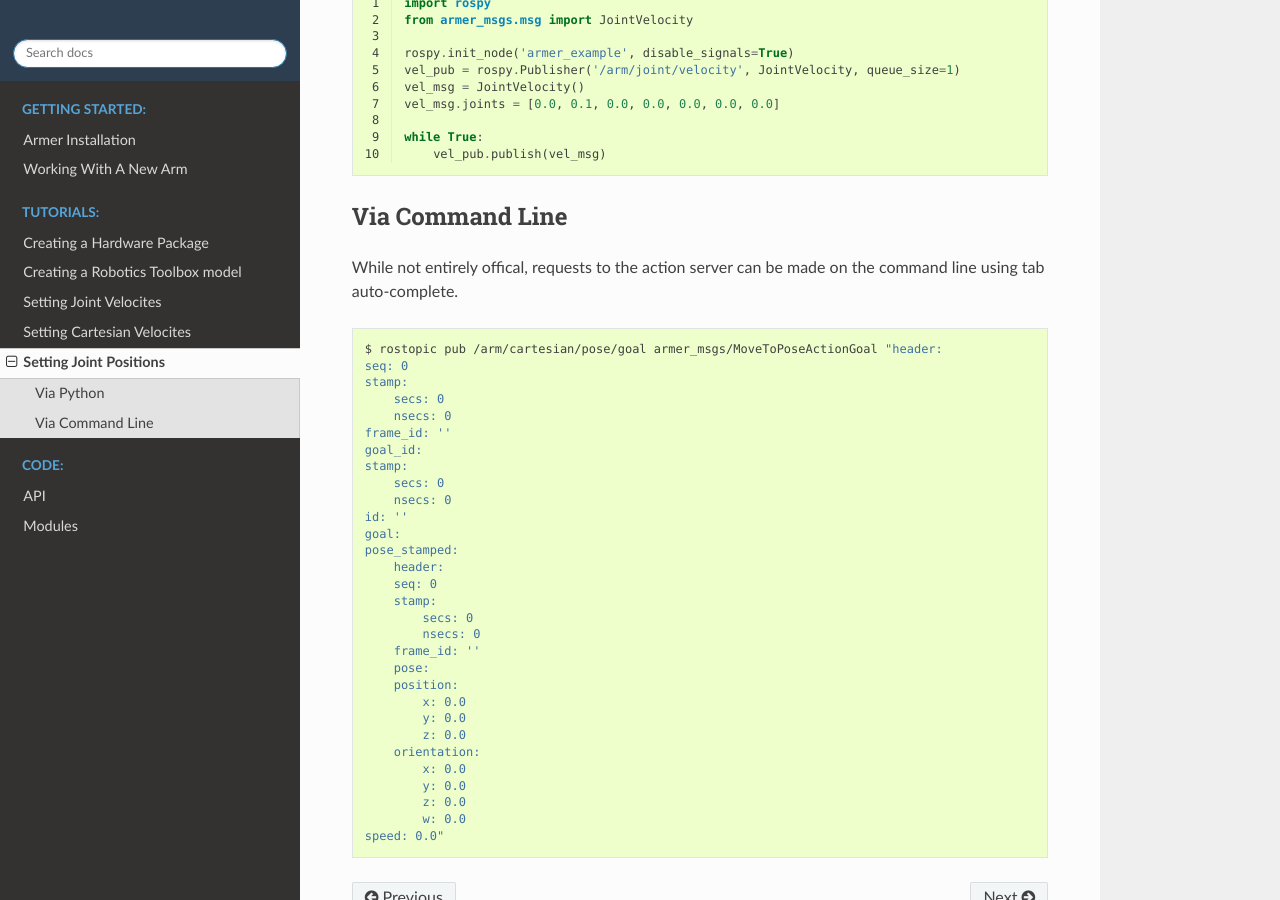
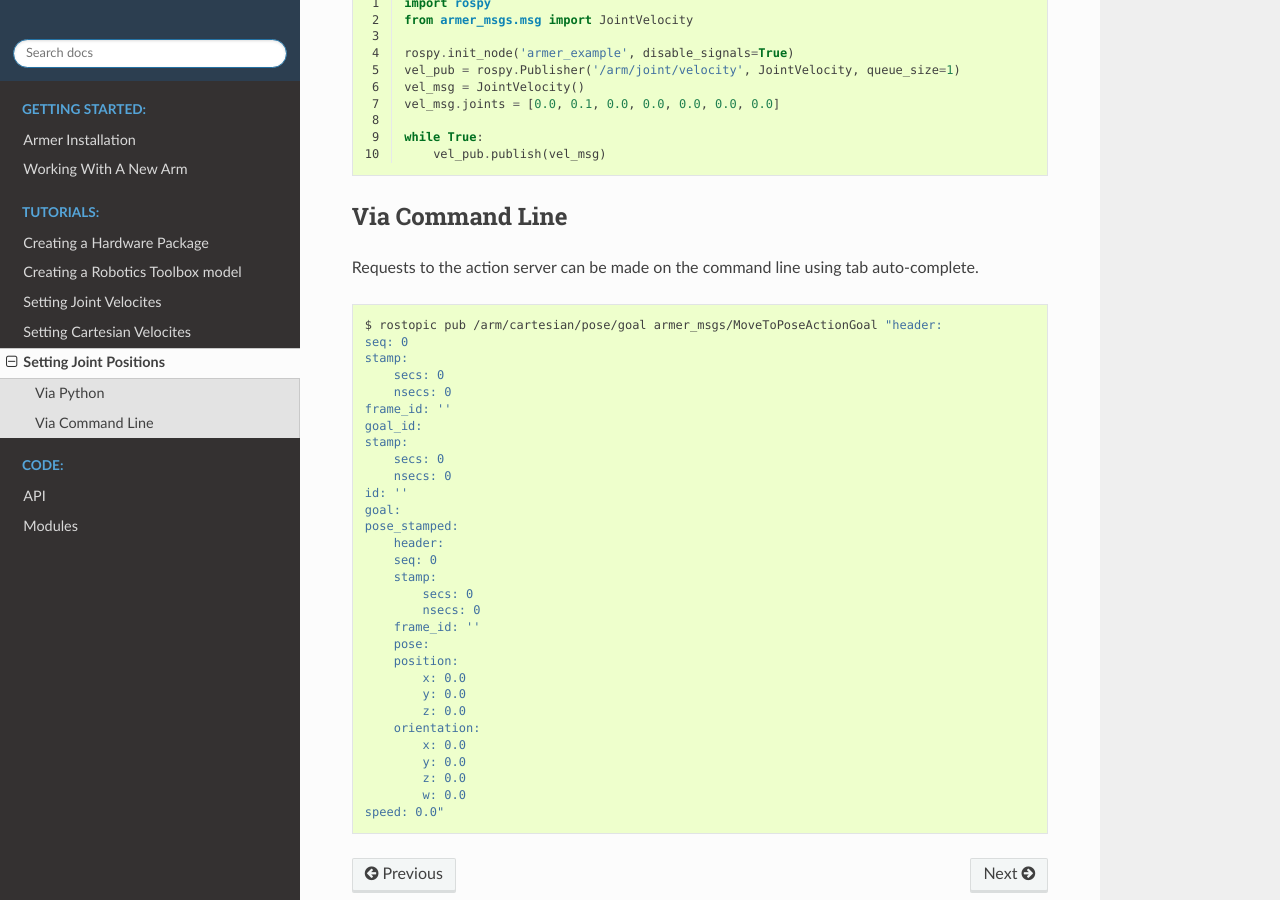
Before and after one commit to qcr/armer, a Sphinx documentation site: the page built from docs/set_joint_position.rst, in a window 1280 px wide and 900 px high, scrolled down 474 px. Built offline with Sphinx 7.4.7 and the Read the Docs theme 2.0.0, drawn with Linux system fonts in a browser that asks for light colours.

Commit message:
fixed small typos pointed out by Peter

```diff
--- a/docs/API.rst
+++ b/docs/API.rst
@@ -37,7 +37,7 @@ Services
     Removes the joint configuration of the provided pose name.
 
 * **/arm/set_cartesian_impedance** `armer_msgs/SetCartesianImpedance <https://github.com/qcr/armer_msgs/blob/main/srv/SetCartesianImpedance.srv>`_
-    Adjusts the impedance of the end-effector position in cartesian space.
+    Adjusts the impedance of the end-effector position in Cartesian space.
 
 * **/arm/add_named_pose_config** `armer_msgs/SetNamedPoseConfig <https://github.com/qcr/armer_msgs/blob/main/srv/SetNamedPoseConfig.srv>`_
     Instructs the driver to load named poses stored in the indicated config file.
--- a/docs/conf.py
+++ b/docs/conf.py
@@ -1,4 +1,6 @@
 import sphinx_rtd_theme
+
+
 # Configuration file for the Sphinx documentation builder.
 #
 # This file only contains a selection of the most common options. For a full
@@ -20,7 +22,7 @@ sys.path.insert(0, os.path.abspath('../armer'))
 
 project = 'Armer Driver'
 copyright = '2021, Gavin Suddrey'
-author = 'Gavin Suddrey'
+author = 'Gavin Suddrey, Faith Lim'
 
 
 # -- General configuration ---------------------------------------------------
@@ -36,7 +38,13 @@ extensions = [
     'sphinx.ext.viewcode',
     'sphinx.ext.autosectionlabel',
     'sphinx.ext.inheritance_diagram',
+
 ]
+
+
+rinoh_documents = [dict(doc='index',
+                        target='manual')]
+
 autosectionlabel_prefix_document = True
 # Add any paths that contain templates here, relative to this directory.
 templates_path = ['_templates']
--- a/docs/creating_a_hardware_package.rst
+++ b/docs/creating_a_hardware_package.rst
@@ -5,7 +5,7 @@ Armer drivers provide a high level interface to command a manipulator. Armer rel
 For convenience, a hardware package should be created to launch the drivers for an arm or arm group. This consists of:
 
 * A `ROS launch file <http://wiki.ros.org/roslaunch/XML>`_ which launches the manipulator drivers and then the Armer drivers
-* A `yaml configuration file <http://wiki.ros.org/YAML%20Overview>`_ which sets run time parameters such as the model being launched and the type of backend
+* A `yaml configuration file <http://wiki.ros.org/YAML%20Overview>`_ which sets runtime parameters such as the model being launched and the type of backend
 
 These files are packaged togther as a hardware package. To skip to folder structure and naming convention, see the `Putting it All Together <creating_a_hardware_package.html#putting-it-all-together>`_ section of this guide.
 
--- a/docs/set_cartesian_velocity.rst
+++ b/docs/set_cartesian_velocity.rst
@@ -1,9 +1,9 @@
 Setting Cartesian Velocites
 ====================================
 
-The Armer API listens to ROS messages published on the ``/arm/cartesian/velocity`` topic to move with cartesian velocity in a specified frame.
+The Armer API listens to ROS messages published on the ``/arm/cartesian/velocity`` topic to move with Cartesian velocity in a specified frame.
 
-Users can publish to this topic to set the cartesian velocites of the end effector.
+Users can publish to this topic to set the Cartesian velocites of the end effector.
 
 
 Via Python
--- a/docs/set_joint_position.rst
+++ b/docs/set_joint_position.rst
@@ -29,7 +29,7 @@ This example shows the setting of all the joints to 0 radians and the second joi
 
 Via Command Line
 -----------------
-While not entirely offical, requests to the action server can be made on the command line using tab auto-complete.
+Requests to the action server can be made on the command line using tab auto-complete.
 
 .. code-block:: bash
 
```
